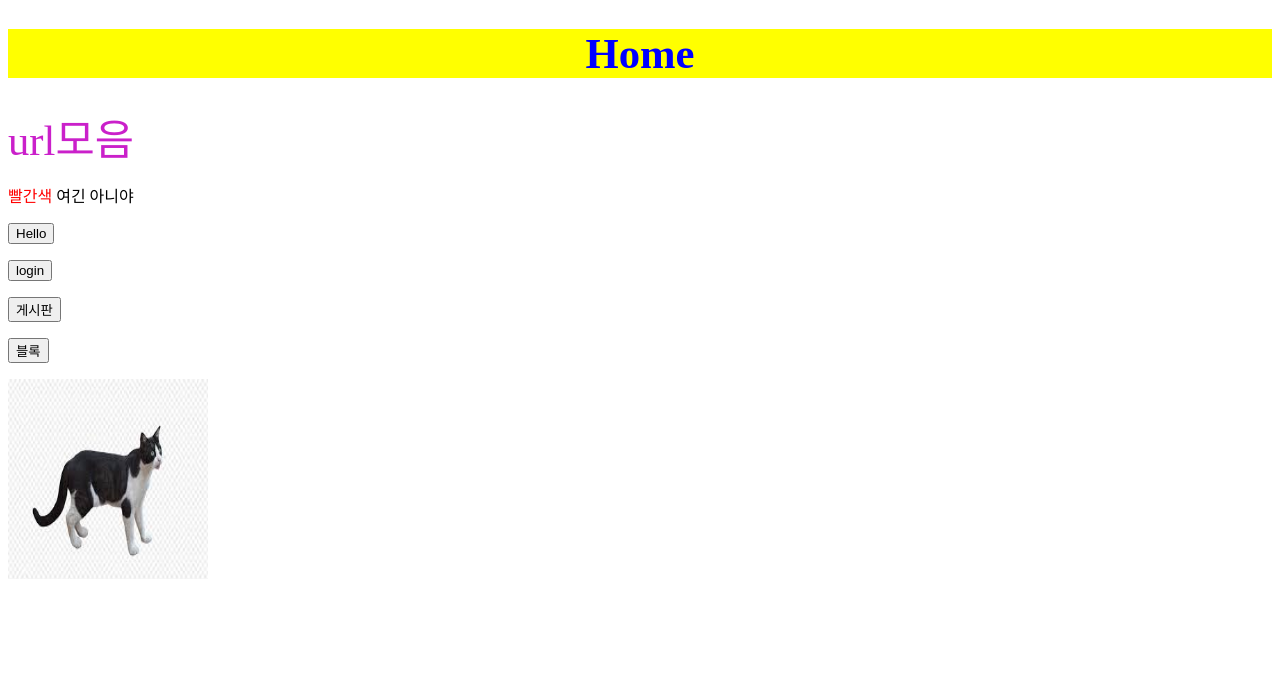
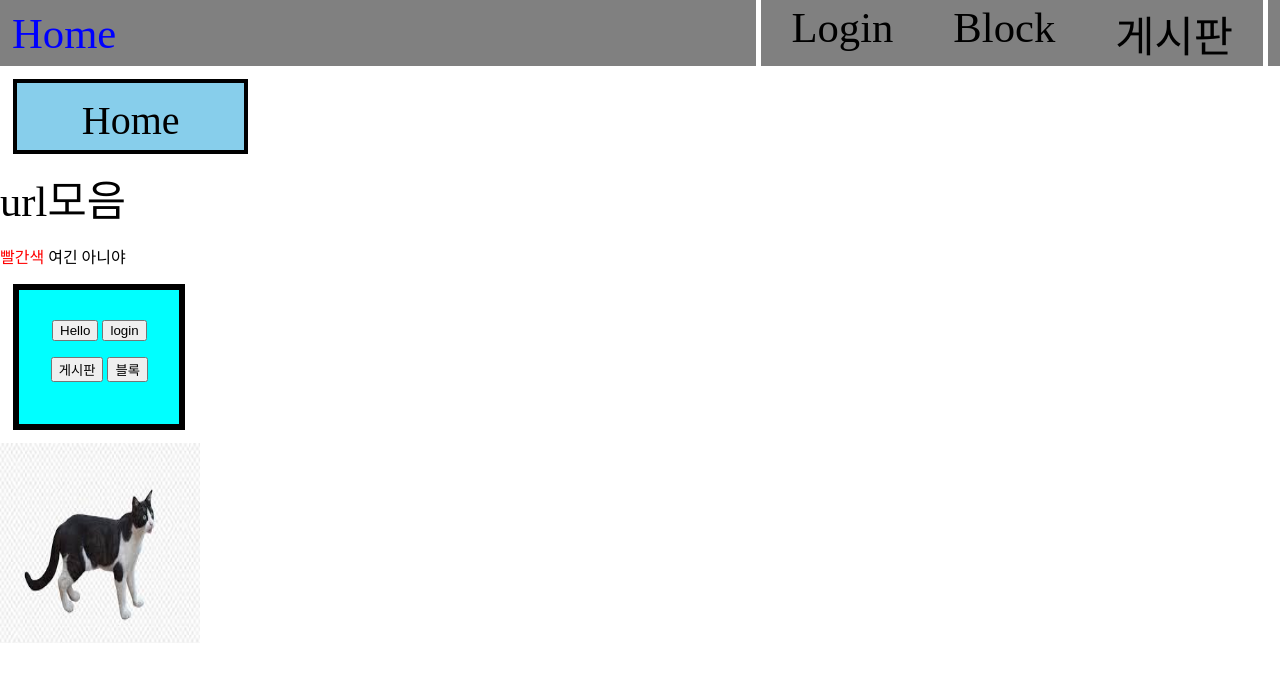
Before and after one commit to yjunhee/Flask_sns, a plain HTML site: page templates/home.html in a window 1280 px wide. Drawn offline with Linux system fonts and the light colour scheme; files that its build step writes are made by us from their sources; files whose address does not match are found by name.

Commit message:
Add files via upload

```diff
--- a/static/css/style_block.css
+++ b/static/css/style_block.css
@@ -1,10 +1,14 @@
 
 .block {
     display: block;
-    background-color: #4CAF50;
+    background-color: #01ff09;
     color: white;
+    font-size: 28pt;
     padding: 20px;
-    margin: 10px 0;
+    margin: 10px;
+    width: 100pt;
+    height: 50pt;
     text-align: center;
     border-radius: 5px;
+    border: 5pt solid black;
 }
--- a/static/css/style_home.css
+++ b/static/css/style_home.css
@@ -10,3 +10,27 @@ a {
     text-align: start;
     font-size: 32pt;
 }
+
+.block {
+    display: block;
+    color: black;
+    background-color: skyblue;
+    font-size: 30pt;
+    border: 3pt solid black;
+    width: 150pt;
+    height: 30pt;
+    padding: 10pt;
+    margin: 10pt;
+    text-align: center;
+}
+
+.buttongroup{
+    display: block;
+    border: 5pt solid black;
+    background-color: aqua;
+    width: 100pt;
+    height: 80pt;
+    padding: 10pt;
+    margin: 10pt;
+    text-align: center;
+}
--- /dev/null
+++ b/static/css/style_navbar.css
@@ -0,0 +1,31 @@
+body{
+    margin: 0;
+}
+.navbar {
+    display: flex;
+    justify-content: space-between;
+    align-items: center;
+    background-color: gray;
+    padding: 8px 12px;
+    height: 50px;
+  }
+
+  a{
+    text-decoration: none;
+    color: black;
+  }
+  .navbar__logo a{
+    color: blue;
+  }
+
+  .navbar__menu {
+    list-style: none;
+    display: flex;
+    margin: 0;
+    padding-left: 0;
+    border: 5px solid white ;
+  }
+
+  .navbar__menu li {
+    padding: 8px 30px;
+  }
--- a/templates/home.html
+++ b/templates/home.html
@@ -4,31 +4,45 @@
   <meta charset="utf-8">
   <title>Home</title>
   <link rel="stylesheet" href="static/css/style_home.css">
+  <link rel="stylesheet" href="static/css/style_navbar.css">
   <script type="text/javascript" src="static/js/index.js"></script>
 </head>
 <body>
-  <h1>Home</h1>
 
+  <nav class="navbar">
+
+    <div class="navbar__logo">
+      <i class="fas fa-blog"></i>
+      <a href="home.html">Home</a>
+    </div>
+
+    <ul class="navbar__menu">
+      <li><a href="/home/login">Login</a></li>
+      <li><a href="/home/blockpage">Block</a></li>
+      <li><a href="/home/pages">게시판</a></li>
+    </ul>
+  </nav>
+
+  <div class="block" >
+    Home
+  </div>
   <a>
     url모음
   </a>
   <p>
     <span style="color: red;">빨간색</span> 여긴 아니야 <tr>
   </p>
+  <div class="buttongroup">
   <p>
-    <input type="button" onclick="hello()" value="Hello">
-  </p>
-
-  <p>
+    <input type="button" onclick="hello()" value="Hello" >
     <input type="button" name="login" value="login" onclick="location.href='/home/login'">
   </p>
 
   <p>
     <input type="button" name="게시판" value="게시판" onclick="location.href='/home/pages'">
-  </p>
-  <p>
     <input type="button" name="블록 페이지" value="블록" onclick="location.href='/home/blockpage'">
   </p>
+  </div>
   <img src="/templates/image/cat1.jpg" width="200pt" height="200pt">
 </body>
 </html>
```
Also changed, not shown: templates/admin.html (added, +9 -0 lines), templates/blockpage.html (+4 -0 lines), templates/login_page.html (+2 -2 lines), templates/user_page.html (+2 -1 lines), 3 other files.
